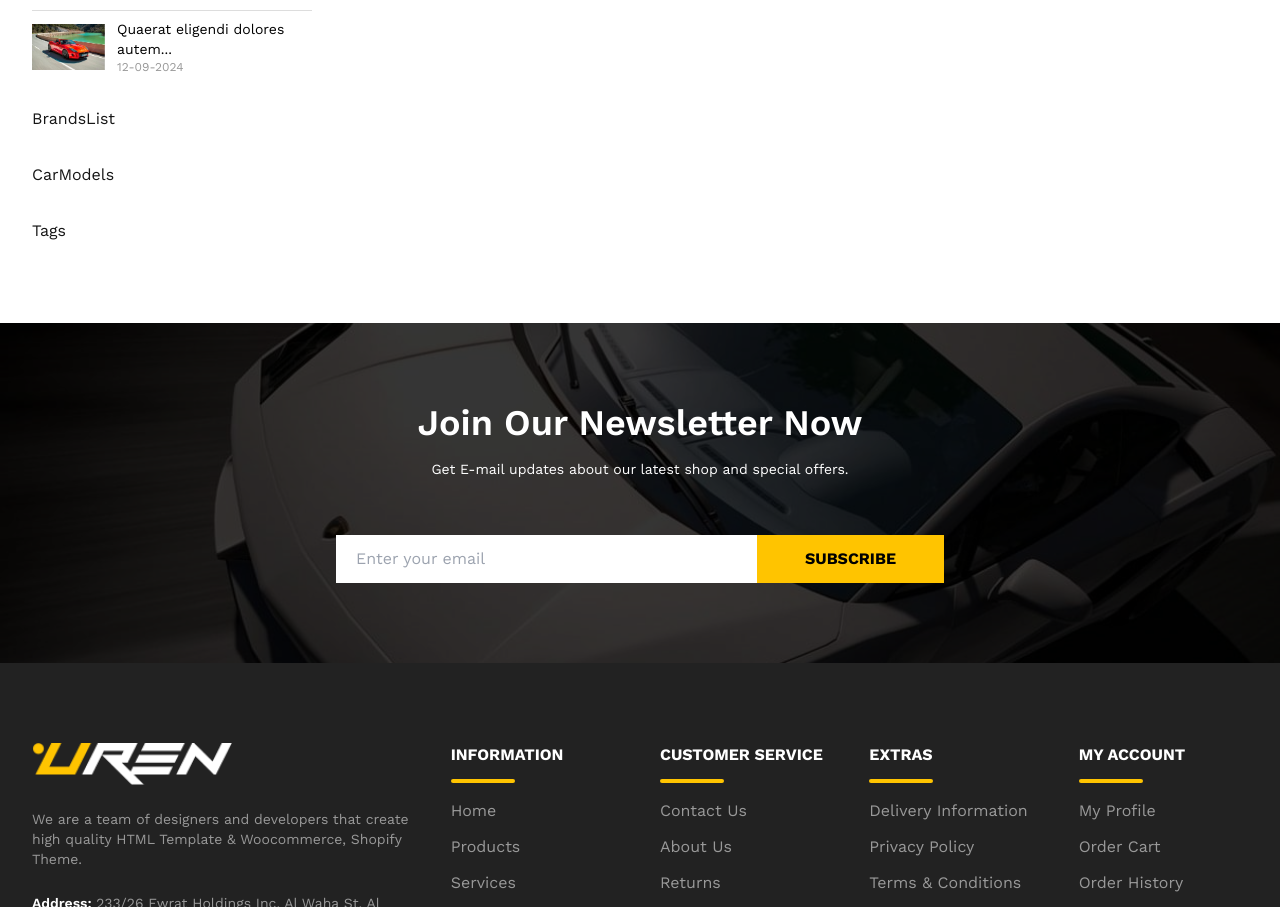
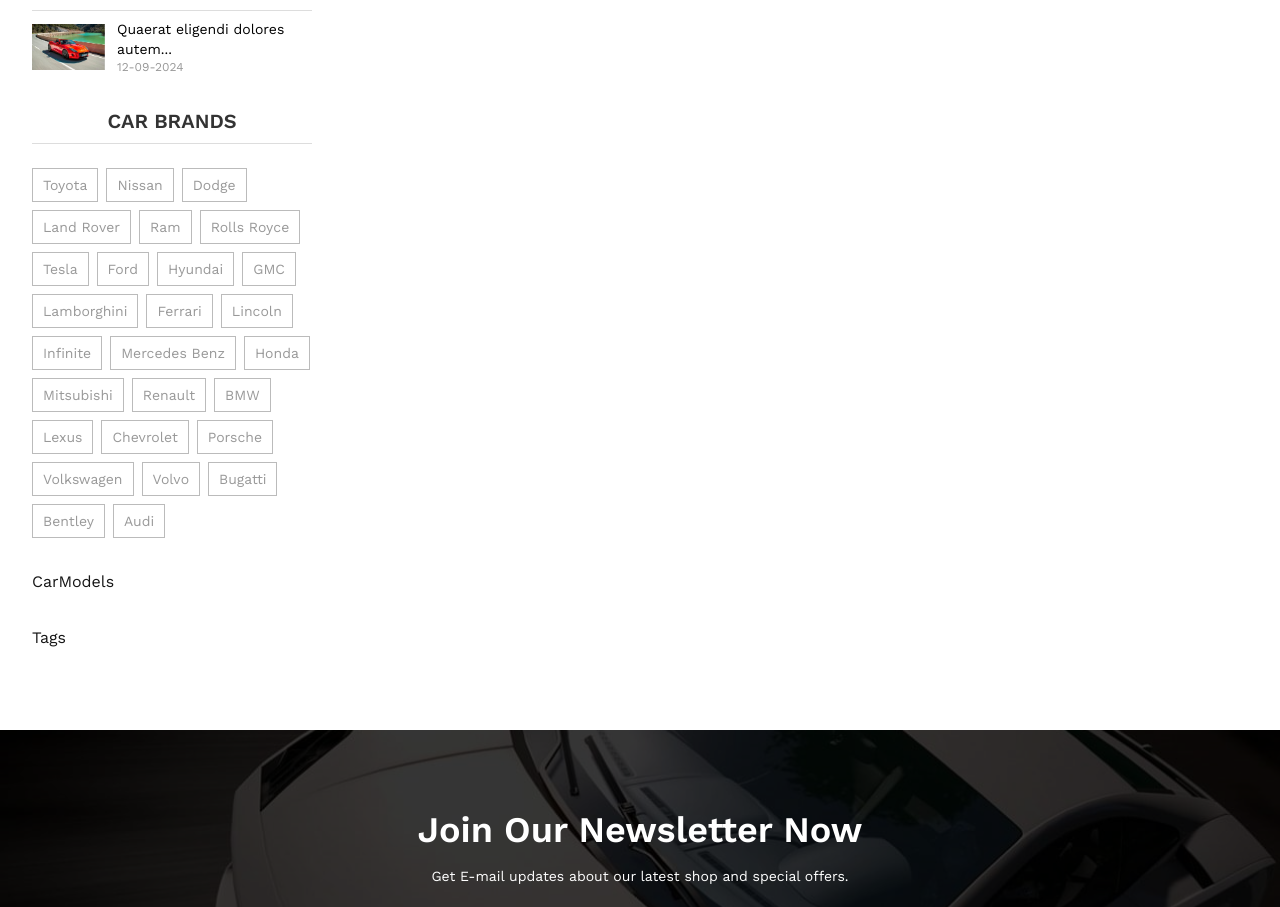
Before and after one commit to shahjalalhazari/Uren-Car-Accessories-Shop, a Next.js app: page /blogs in a window 1280 px wide. Shown: the part 1542-2449 px from the top of the page. Built offline with nearby package versions, Linux system fonts and the light colour scheme.

Commit message:
Responsive Car Brands List Component added.

```diff
--- a/src/app/blogs/blogs-page.css
+++ b/src/app/blogs/blogs-page.css
@@ -21,7 +21,7 @@
     @apply overflow-hidden;
 }
 .container-open {
-    @apply opacity-100 overflow-y-auto max-h-60;
+    @apply opacity-100 overflow-y-auto max-h-40;
 }
 .container-close {
     @apply max-h-0 opacity-0;
@@ -63,33 +63,43 @@
 .recent-blogs-list {
     @apply mt-6;
 }
-
 .horizontal-blog-card {
     @apply flex items-center gap-x-3 text-[#999] py-2;
 }
-
 .horizontal-blog-card:hover img {
     @apply opacity-75;
 }
-
 .horizontal-blog-card-content h6 {
     @apply text-sm text-dark;
 }
-
 .horizontal-blog-card-content h6:hover {
     @apply text-primary
 }
-
 .recent-blogs-list .horizontal-blog-card {
     @apply border-b border-[#ddd]
 }
-
 .recent-blogs-list .horizontal-blog-card:last-child {
     @apply border-none pb-0
 }
-
 .recent-blogs-list .horizontal-blog-card:first-child {
     @apply pt-0;
+}
+
+/* *** TAG LIST ITEMS *** */
+.tag-list {
+    @apply flex flex-wrap gap-2 mt-4 text-[#999];
+}
+
+.single-tag {
+    @apply flex items-center gap-1 px-2.5 py-1.5 text-sm border border-[#bbb];
+}
+
+.tag-selected {
+    @apply bg-blue text-white border-none;
+}
+
+.single-tag:hover {
+    @apply bg-primary text-base-100;
 }
 
 /* TABLET OR MEDIUM SCREEN (All Sizes) */
@@ -140,9 +150,16 @@
     .recent-blogs-list {
         @apply mt-5;
     }
-
     .horizontal-blog-card {
         @apply py-1.5;
+    }
+    /* *** TAG LIST ITEMS *** */
+    .tag-list {
+        @apply flex flex-wrap gap-2 mt-5;
+    }
+
+    .single-tag {
+        @apply px-2.5 py-1.5 text-sm;
     }
 }
 
@@ -193,4 +210,8 @@
     /* *** RECENT BLOGS *** */
     /* Inherited Default Style */
 
+    /* *** TAG LIST ITEMS *** */
+    .tag-list {
+        @apply mt-6;
+    }
 }
--- a/src/components/blogs/BrandsList.jsx
+++ b/src/components/blogs/BrandsList.jsx
@@ -1,7 +1,86 @@
-import React from 'react';
+"use client";
+import { useCarBrand } from "@/context/CarContext";
+import { useEffect, useState } from "react";
+import { BiChevronDown, BiPlus } from "react-icons/bi";
 
 const BrandsList = () => {
-    return <div>BrandsList</div>;
+  const { carBrandList, selectedBrand, handleSelectedBrand } = useCarBrand();
+  const [isOpen, setIsOpen] = useState(true); // Default open on medium & large screen
+
+  useEffect(() => {
+    const updateDeviceType = () => {
+      if (window.innerWidth < 769) {
+        setIsOpen(false); // if screen is small then set isOpen "false"
+      }
+    };
+
+    // Initial check
+    updateDeviceType();
+
+    // Add event listener to detect resize
+    window.addEventListener("resize", updateDeviceType);
+
+    // Cleanup listener
+    return () => window.removeEventListener("resize", updateDeviceType);
+  }, []);
+
+  return (
+    // <div>
+    //   <h6 className="blog-aside-title"></h6>
+    //   <hr />
+
+    // </div>
+
+    <div className="sidebar-item-container">
+      <div className="item-collapse-btn" onClick={() => setIsOpen(!isOpen)}>
+        <h5 className="item-heading">Car Brands</h5>
+        <button
+          className={`text-2xl uren-transition ${
+            isOpen ? "rotate-180" : "rotate-0"
+          }`}
+        >
+          <BiChevronDown />
+        </button>
+      </div>
+
+      {/* Desktop Header (Always Visible) */}
+      <h5 className="item-heading text-center hidden md:block">Car Brands</h5>
+      <hr className="sidebar-divider" />
+
+      <div
+        className={`list-items-container uren-transition ${
+          isOpen ? "container-open" : "container-close"
+        }`}
+      >
+        <div className="tag-list">
+          {carBrandList?.map((brand, index) => (
+            <button
+              key={index}
+              className={`single-tag uren-transition ${
+                selectedBrand === brand.name && "tag-selected"
+              }`}
+              onClick={() =>
+                handleSelectedBrand(
+                  selectedBrand === brand.name ? null : brand.name
+                )
+              }
+            >
+              {brand.name}
+              {selectedBrand === brand.name && (
+                <BiPlus
+                  className="w-4 h-4 cursor-pointer rotate-45 uren-transition"
+                  onClick={(e) => {
+                    e.stopPropagation();
+                    handleSelectedBrand(null);
+                  }}
+                />
+              )}
+            </button>
+          ))}
+        </div>
+      </div>
+    </div>
+  );
 };
 
 export default BrandsList;
```
